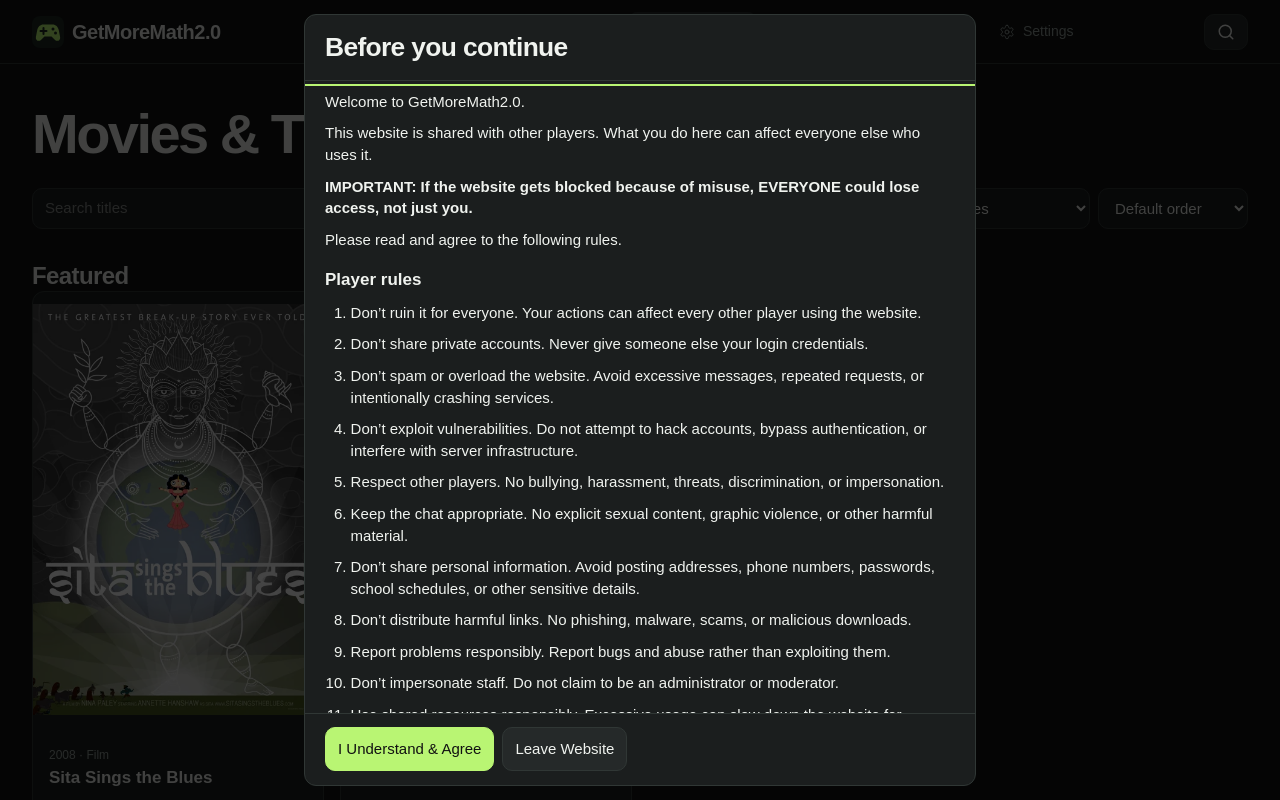
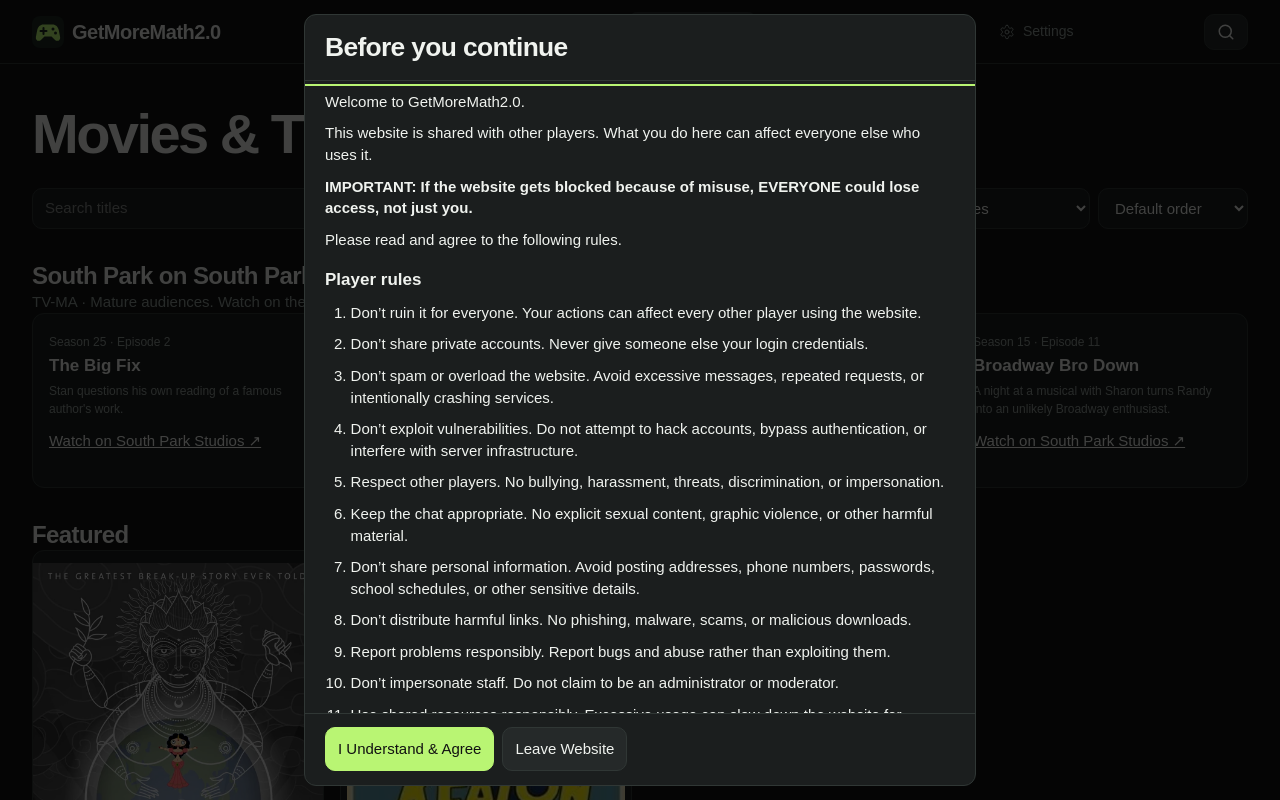
Before and after one commit to Carter-Game-s/carter-games, a Next.js app: page /movies in a window 1280 px wide. Shown: the top 800 px of the page. Built offline with nearby package versions, Linux system fonts and the light colour scheme.

Commit message:
List four South Park episodes with official viewing links

```diff
--- a/src/components/media/library.tsx
+++ b/src/components/media/library.tsx
@@ -4,6 +4,7 @@ import Image from "next/image";
 import { useState } from "react";
 import type { MediaEntry } from "@/lib/media/catalog";
 import { useStorage } from "@/lib/storage/use-storage";
+import { officialEpisodes } from "@/lib/media/official-episodes";
 import styles from "./media.module.css";
 
 export type Progress = Record<string, number>;
@@ -48,6 +49,17 @@ export function MediaLibrary({ entries }: { entries: MediaEntry[] }) {
     matches.sort((a, b) => b.released.localeCompare(a.released));
   if (sort === "title")
     matches.sort((a, b) => a.title.localeCompare(b.title, "en-US"));
+  const episodes =
+    (view === "all" || view === "show") &&
+    (!genre || ["Animation", "Comedy"].includes(genre))
+      ? officialEpisodes.filter((item) =>
+          `South Park ${item.title} ${item.description} S${item.season} E${item.episode} Animation Comedy`
+            .toLowerCase()
+            .includes(query.trim().toLowerCase()),
+        )
+      : [];
+  if (sort === "title")
+    episodes.sort((a, b) => a.title.localeCompare(b.title, "en-US"));
   const browsing =
     !query.trim() && !genre && view === "all" && sort === "default";
   function section(title: string, items: MediaEntry[], resume = false) {
@@ -145,10 +157,37 @@ export function MediaLibrary({ entries }: { entries: MediaEntry[] }) {
           </button>
         )}
       </div>
-      {!matches.length && (
+      {!matches.length && !episodes.length && (
         <p role="status" className="muted">
           No titles match this view.
         </p>
+      )}
+      {episodes.length > 0 && (
+        <section className={styles.section} aria-labelledby="official-episodes">
+          <h2 id="official-episodes">South Park on South Park Studios</h2>
+          <p className="muted">
+            TV-MA · Mature audiences. Watch on the official site. Availability
+            varies by region.
+          </p>
+          <div className="cards">
+            {episodes.map((item) => (
+              <article key={item.path} className="game-card">
+                <a href={`https://southpark.cc.com/episodes/${item.path}`}>
+                  <div className="card-body">
+                    <span className="tag">
+                      Season {item.season} · Episode {item.episode}
+                    </span>
+                    <h3>{item.title}</h3>
+                    <p>{item.description}</p>
+                    <span className={styles.source}>
+                      Watch on South Park Studios ↗
+                    </span>
+                  </div>
+                </a>
+              </article>
+            ))}
+          </div>
+        </section>
       )}
       {browsing ? (
         <>
--- /dev/null
+++ b/src/lib/media/official-episodes.ts
@@ -0,0 +1,35 @@
+// South Park Studios' US Free Episodes guide, checked November 24, 2026.
+// These are editorial links to provider pages. Availability follows the viewer's region.
+export const officialEpisodes = [
+  {
+    title: "The Big Fix",
+    season: 25,
+    episode: 2,
+    description: "Stan questions his own reading of a famous author's work.",
+    path: "m339tu/south-america-the-big-fix-season-25-ep-2",
+  },
+  {
+    title: "The Pandemic Special",
+    season: 24,
+    episode: 1,
+    description:
+      "As the town struggles through the pandemic, Randy faces his part in the outbreak.",
+    path: "yy0vjs/south-america-the-pandemic-special-season-24-ep-1",
+  },
+  {
+    title: "#REHASH",
+    season: 18,
+    episode: 9,
+    description:
+      "Kyle wants to play video games with Ike, whose idea of enjoying a game turns out to be very different.",
+    path: "2bf9a5/south-america-rehash-season-18-ep-9",
+  },
+  {
+    title: "Broadway Bro Down",
+    season: 15,
+    episode: 11,
+    description:
+      "A night at a musical with Sharon turns Randy into an unlikely Broadway enthusiast.",
+    path: "1nq9xv/south-america-broadway-bro-down-season-15-ep-11",
+  },
+];
```
Also changed, not shown: 1 other file (tests, documents, lock files or other folders).
